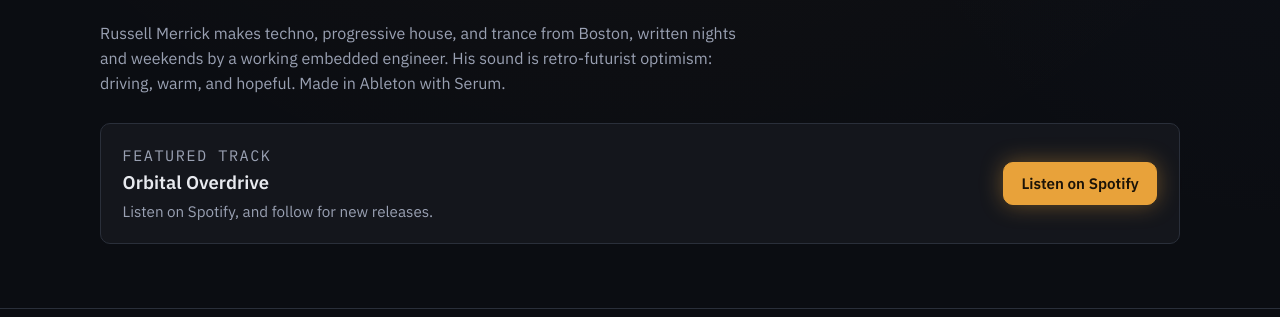
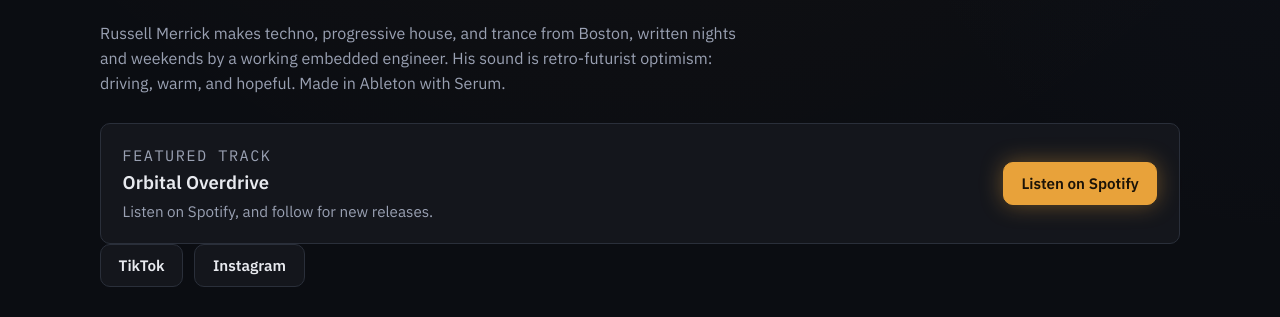
Before and after one commit to russell-merrick/russellmerrick.com, a plain HTML site: page about/index.html in a window 1280 px wide. Shown: the part 635-952 px from the top of the page. Drawn offline with Linux system fonts and the light colour scheme.

Commit message:
Add TikTok and Instagram links

```diff
--- a/about/index.html
+++ b/about/index.html
@@ -68,7 +68,6 @@
           <p>Russell Merrick makes techno, progressive house, and trance from Boston, written nights and weekends by a working embedded engineer. His sound is retro-futurist optimism: driving, warm, and hopeful. Made in Ableton with Serum.</p>
         </div>
         <!-- TODO: add a Spotify track embed for Orbital Overdrive once a public track ID is available . Artist page and oEmbed currently expose an empty track list, so the player is omitted to keep this site under the Russell Merrick name only. Artist URL: https://open.spotify.com/artist/4AdPUZ8ebuKxvWg0TxDALA -->
-        <!-- TODO: add public social links (TikTok, Instagram, etc.) once those profiles use the Russell Merrick name. -->
         <div class="feature">
           <div>
             <p class="meta">Featured track</p>
@@ -76,6 +75,10 @@
             <p>Listen on Spotify, and follow for new releases.</p>
           </div>
           <a class="btn btn-primary" href="https://open.spotify.com/artist/4AdPUZ8ebuKxvWg0TxDALA">Listen on Spotify</a>
+        </div>
+        <div class="actions">
+          <a class="btn" href="https://www.tiktok.com/@russellmerrickmusic">TikTok</a>
+          <a class="btn" href="https://www.instagram.com/russellmerrickmusic/">Instagram</a>
         </div>
       </div>
     </section>
```
